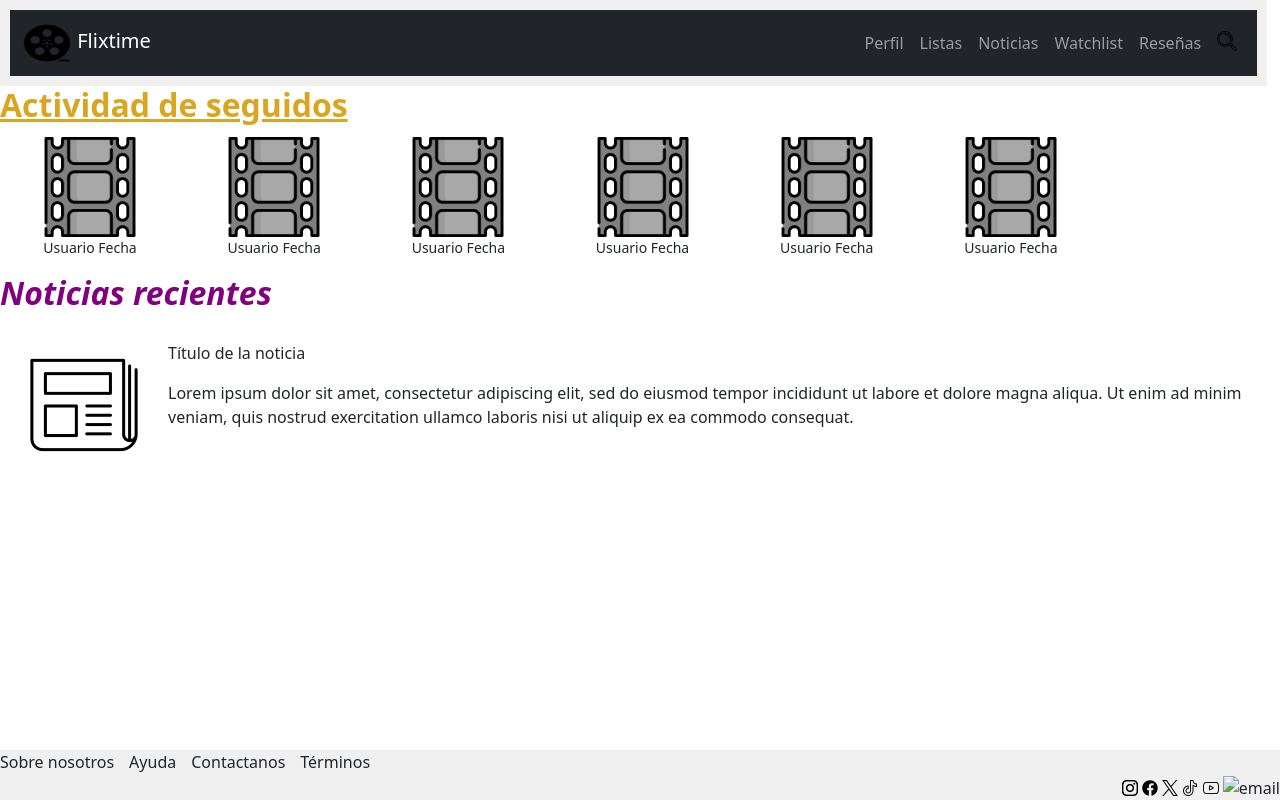
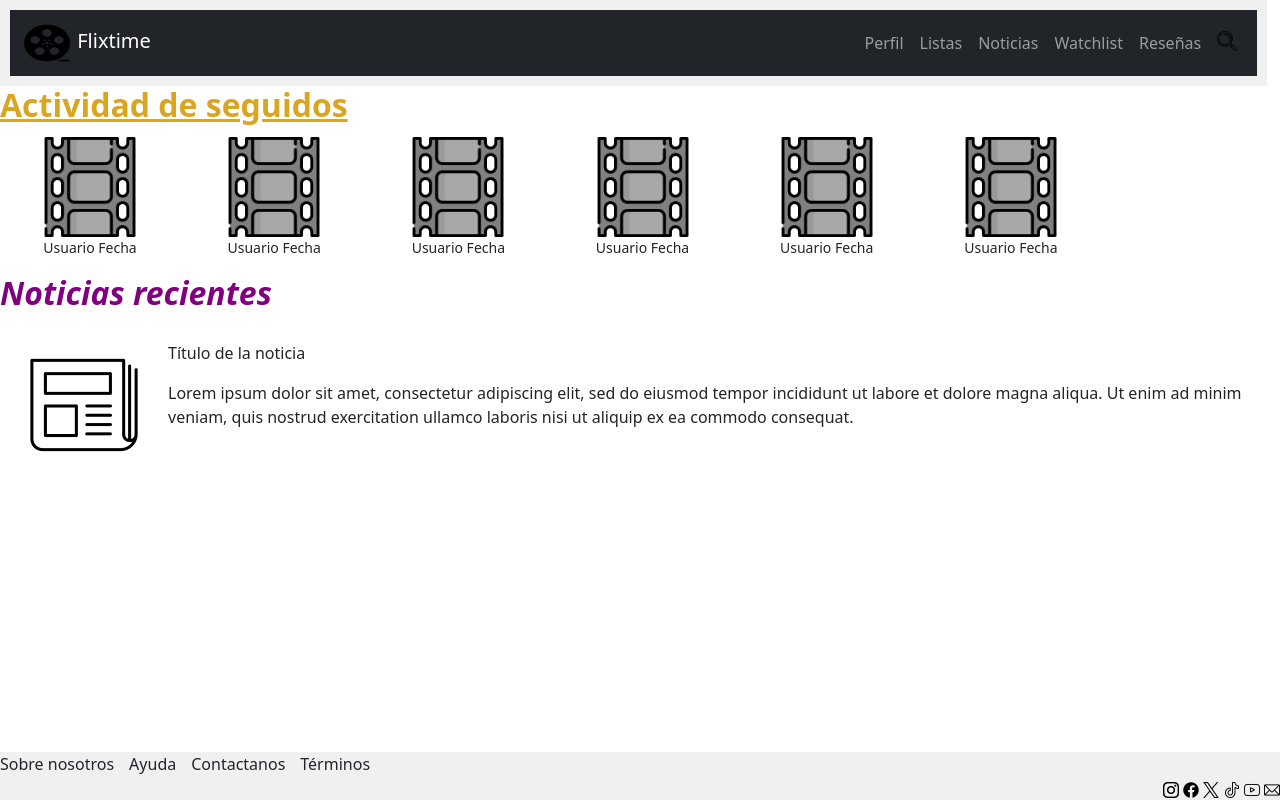
Before and after one commit to facundo-dondan/Flixtime, a plain HTML site: page index.html in a window 1280 px wide. Drawn offline with nearby package versions, Linux system fonts and the light colour scheme; the site is published under a folder, as on GitHub Pages, so addresses that start at the root find nothing.

Commit message:
nueva prueba de email.png

```diff
--- a/index.html
+++ b/index.html
@@ -95,7 +95,7 @@
          <img src="assets/Twitter.png" alt="Twitter" class="Twitter">
          <img src="assets/tiktok.png" alt="tiktok" class="tiktok">
          <img src="assets/youtube.png" alt="youtube" class="youtube">
-         <img src="/Flixtime/assets/email.png" alt="email" class="email">
+         <img src="assets/email.png" alt="email" class="email">
         </div>
     </footer>
 
```
